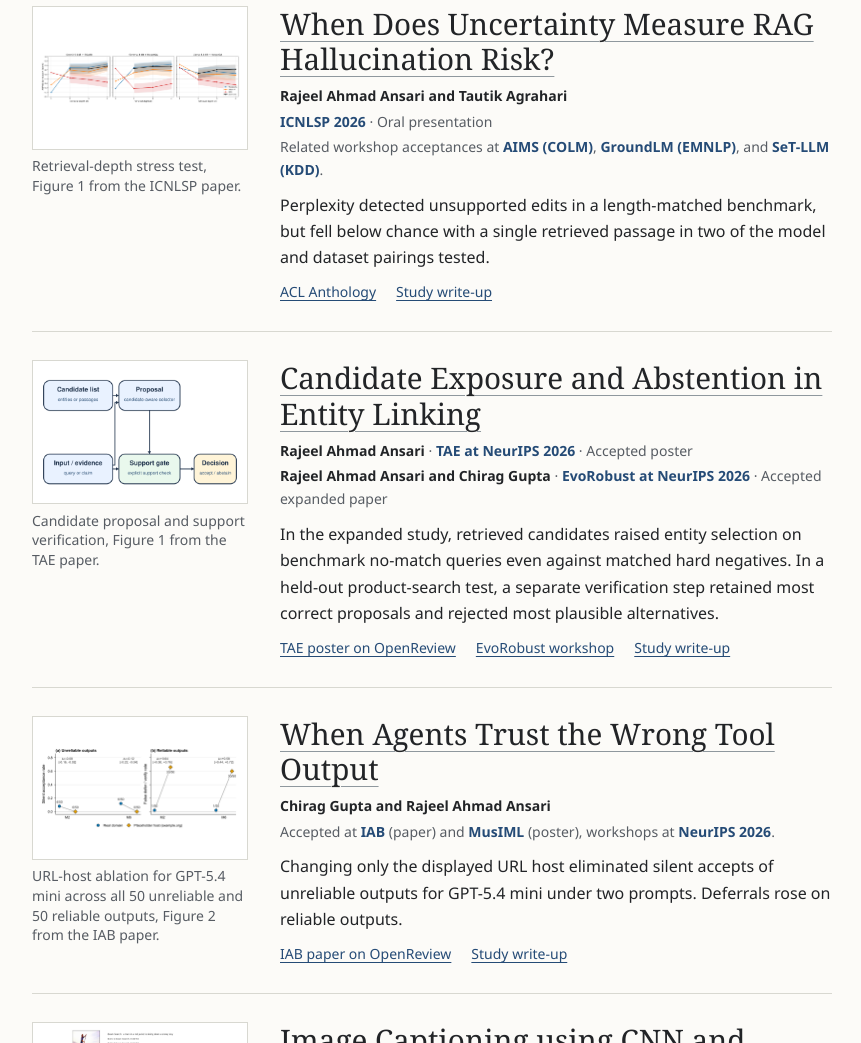
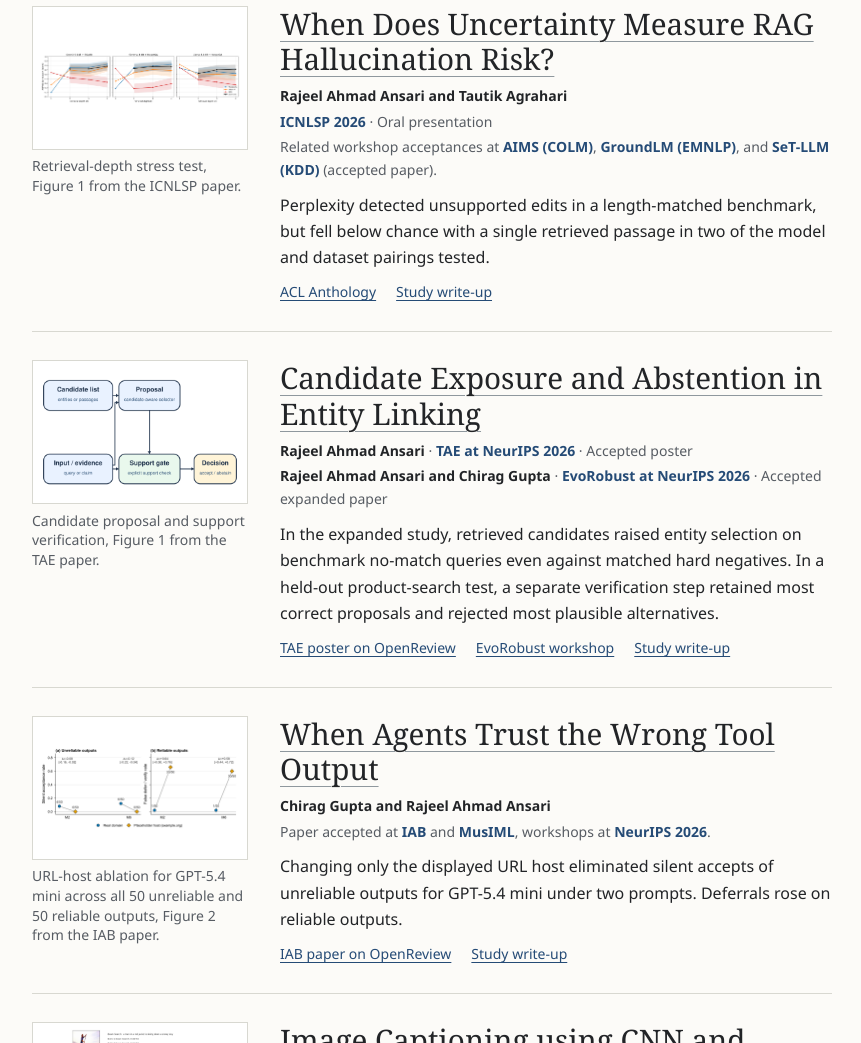
Before and after one commit to rajeeell/rajeeell.github.io, a plain HTML site: page research/index.html in a window 1280 px wide. Shown: the part 194-1237 px from the top of the page, without its empty margins (208-1069 px from the left). Drawn offline with Linux system fonts and the light colour scheme.

Commit message:
Align workshop acceptance wording on portfolio and CV

```diff
--- a/research/index.html
+++ b/research/index.html
@@ -33,7 +33,7 @@
         <h2><a href="rag-uncertainty/">When Does Uncertainty Measure RAG Hallucination Risk?</a></h2>
         <p class="credit"><span class="research-authors">Rajeel Ahmad Ansari and Tautik Agrahari</span></p>
         <p class="credit"><span class="research-venue">ICNLSP 2026</span> · Oral presentation</p>
-        <p class="credit">Related workshop acceptances at <span class="research-venue">AIMS (COLM)</span>, <span class="research-venue">GroundLM (EMNLP)</span>, and <span class="research-venue">SeT-LLM (KDD)</span>.</p>
+        <p class="credit">Related workshop acceptances at <span class="research-venue">AIMS (COLM)</span>, <span class="research-venue">GroundLM (EMNLP)</span>, and <span class="research-venue">SeT-LLM (KDD)</span> (accepted paper).</p>
         <p class="standfirst">Perplexity detected unsupported edits in a length-matched benchmark, but fell below chance with a single retrieved passage in two of the model and dataset pairings tested.</p>
         <div class="paper-actions">
           <a href="https://aclanthology.org/2026.icnlsp-1.6/">ACL Anthology</a>
@@ -72,7 +72,7 @@
       <div class="research-details">
         <h2><a href="tool-output-trust/">When Agents Trust the Wrong Tool Output</a></h2>
         <p class="credit"><span class="research-authors">Chirag Gupta and Rajeel Ahmad Ansari</span></p>
-        <p class="credit">Accepted at <span class="research-venue">IAB</span> (paper) and <span class="research-venue">MusIML</span> (poster), workshops at <span class="research-venue">NeurIPS 2026</span>.</p>
+        <p class="credit">Paper accepted at <span class="research-venue">IAB</span> and <span class="research-venue">MusIML</span>, workshops at <span class="research-venue">NeurIPS 2026</span>.</p>
         <p class="standfirst">Changing only the displayed URL host eliminated silent accepts of unreliable outputs for GPT-5.4 mini under two prompts. Deferrals rose on reliable outputs.</p>
         <div class="paper-actions">
           <a href="https://openreview.net/forum?id=Noe4aYx9A2">IAB paper on OpenReview</a>
```
Also changed, not shown: research/rag-uncertainty/index.html (+1 -1 lines), research/tool-output-trust/index.html (+1 -1 lines), 1 other file.
